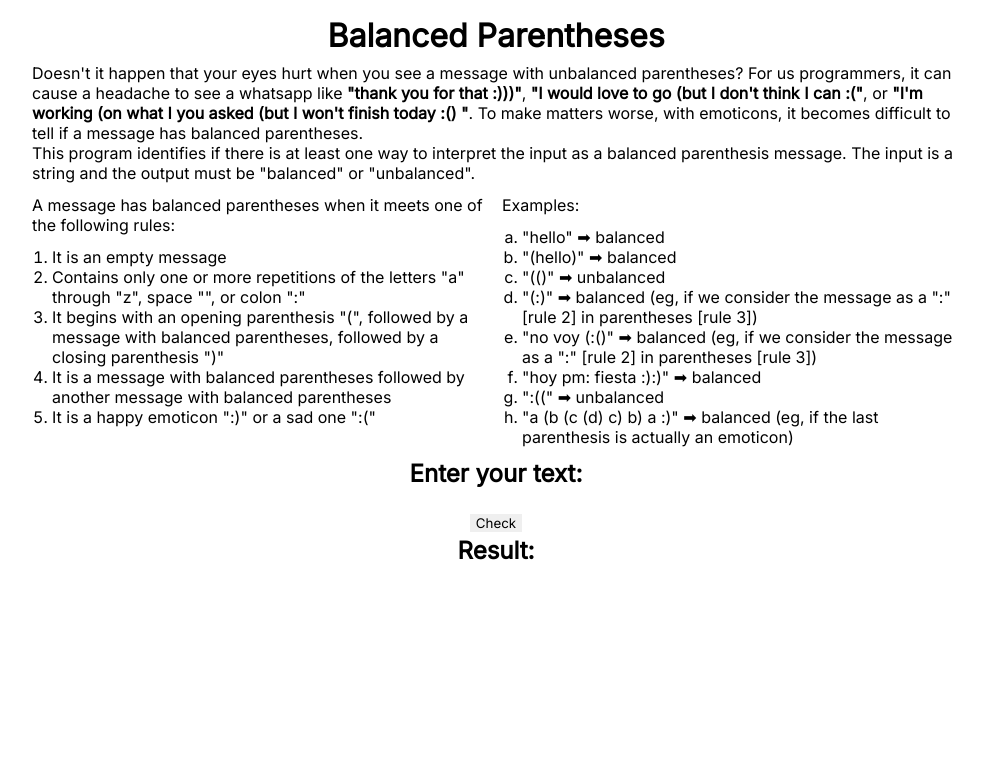
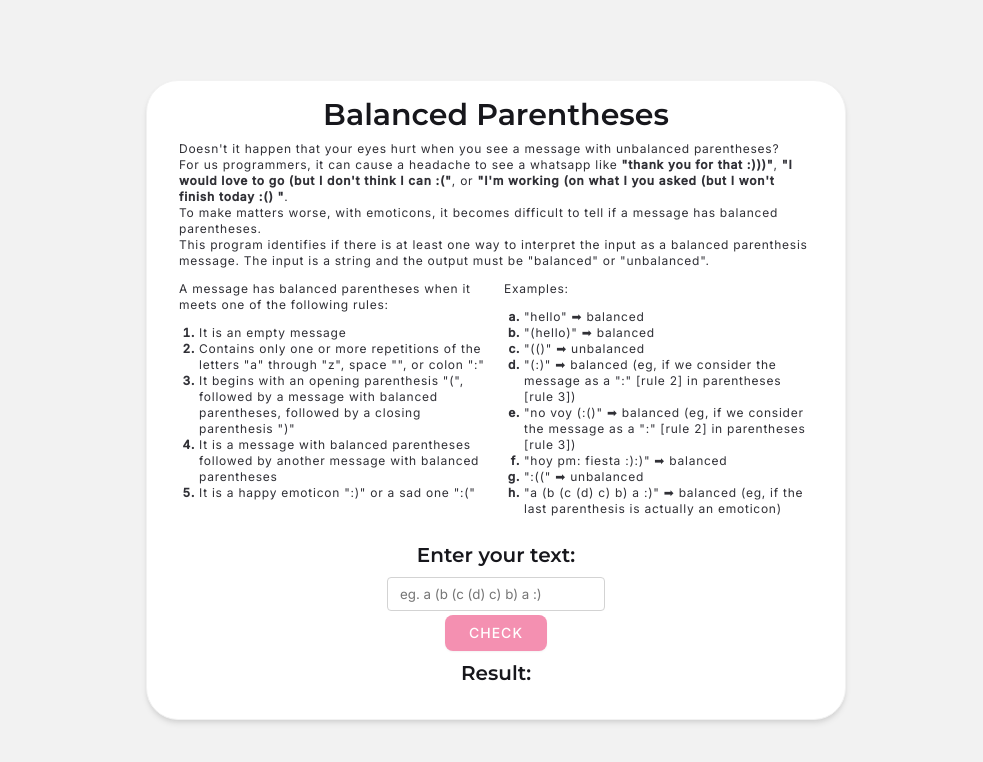
Before and after one commit to josheredia/balanced-parentheses, a plain HTML site: page index.html in a window 1280 px wide. Shown: the whole page, without its empty margins (144-1127 px from the left). Drawn offline with Linux system fonts and the light colour scheme.

Commit message:
update some styles

```diff
--- a/css/containers.css
+++ b/css/containers.css
@@ -1,19 +1,26 @@
 body {
   display: flex;
   justify-content: center;
+  background: #f2f2f2;
 }
 
 .wrapper {
-  width: 75%;
+  width: 70%;
+  max-width: 1000px;
   display: flex;
   flex-direction: column;
-  padding: 16px;
+  padding: 16px 32px;
   gap: 12px;
+  background: #ffffff;
+  border: 1px solid #f2f2f2;
+  box-shadow: 0px 4px 6px -1px rgba(0, 0, 0, 0.1),
+    0px 2px 4px -1px rgba(0, 0, 0, 0.06);
+  border-radius: 32px;
 }
 
 .container {
   display: flex;
-  gap: 12px;
+  gap: 16px;
 }
 
 .introduction {
@@ -28,6 +35,7 @@ body {
   flex-direction: column;
   align-items: center;
   gap: 4px;
+  margin: 8px 0px;
 }
 
 .instructions {
--- a/css/styles.css
+++ b/css/styles.css
@@ -1,5 +1,6 @@
-@import url("https://fonts.googleapis.com/css2?family=Inter&family=Montserrat:wght@600&display=swap");
+@import url("https://fonts.googleapis.com/css2?family=Inter:wght@400;500&family=Montserrat:wght@600&display=swap");
 @import url("./containers.css");
+@import url("./typography.css");
 
 * {
   font-family: "Inter", sans-serif;
@@ -7,6 +8,42 @@
   border: 0;
   box-sizing: border-box;
 }
+
+html {
+  height: 100%;
+  width: 100%;
+  display: flex;
+  align-items: center;
+  justify-content: center;
+}
+
 ol {
   padding-left: 20px;
 }
+
+button {
+  padding: 8px 24px;
+  background: #f490b1;
+  box-shadow: 0px 1px 2px rgba(0, 0, 0, 0.05);
+  border-radius: 8px;
+
+  font-family: "Inter";
+  font-style: normal;
+  font-weight: 500;
+  font-size: 14px;
+  line-height: 20px;
+
+  letter-spacing: 1px;
+  text-transform: uppercase;
+
+  color: #ffffff;
+}
+
+input {
+  display: flex;
+  flex-direction: row;
+  align-items: center;
+  padding: 8px 12px;
+  border: 1px solid #d3d3d3;
+  border-radius: 4px;
+}
--- /dev/null
+++ b/css/typography.css
@@ -0,0 +1,33 @@
+.title {
+  font-family: "Montserrat";
+  font-style: normal;
+  font-weight: 600;
+  font-size: 30px;
+  line-height: 36px;
+  color: #17171c;
+}
+
+.text,
+li {
+  font-family: "Inter";
+  font-style: normal;
+  font-weight: normal;
+  font-size: 12px;
+  line-height: 16px;
+  letter-spacing: 0.75px;
+  color: #303036;
+}
+
+ol > li::marker {
+  font-weight: bold;
+}
+
+.subtitle {
+  font-family: "Montserrat";
+  font-style: normal;
+  font-weight: 600;
+  font-size: 20px;
+  line-height: 28px;
+  color: #17171c;
+  margin: 4px;
+}
--- a/index.html
+++ b/index.html
@@ -10,16 +10,16 @@
   <body>
     <div class="wrapper">
       <div class="introduction">
-        <h1>Balanced Parentheses</h1>
-        <p>
+        <h1 class="title">Balanced Parentheses</h1>
+        <p class="text">
           Doesn't it happen that your eyes hurt when you see a message with
-          unbalanced parentheses? For us programmers, it can cause a headache to
+          unbalanced parentheses? </br>For us programmers, it can cause a headache to
           see a whatsapp like <b>"thank you for that :)))"</b>,
           <b>"I would love to go (but I don't think I can :("</b>, or
           <b
             >"I'm working (on what I you asked (but I won't finish today :()
             "</b
-          >. To make matters worse, with emoticons, it becomes difficult to tell
+          >. </br>To make matters worse, with emoticons, it becomes difficult to tell
           if a message has balanced parentheses.</br>This program identifies if
           there is at least one way to interpret the input as a balanced
           parenthesis message. The input is a string and the output must be
@@ -28,7 +28,7 @@
       </div>
       <div class="container">
         <div class="instructions">
-          <p>
+          <p class="text">
             A message has balanced parentheses when it meets one of the
             following rules:
           </p>
@@ -50,7 +50,7 @@
           </ol>
         </div>
         <div class="examples">
-          <p>Examples:</p>
+          <p class="text">Examples:</p>
           <ol type="a">
             <li>"hello" ➡ balanced</li>
             <li>"(hello)" ➡ balanced</li>
@@ -73,10 +73,10 @@
         </div>
       </div>
       <div class="isbalanced">
-        <h2>Enter your text:</h2>
-        <input />
+        <h2 class="subtitle">Enter your text:</h2>
+        <input placeholder="eg. a (b (c (d) c) b) a :)"/>
         <button>Check</button>
-        <h2>Result:</h2>
+        <h2 class="subtitle">Result:</h2>
         <p></p>
       </div>
     </div>
```
